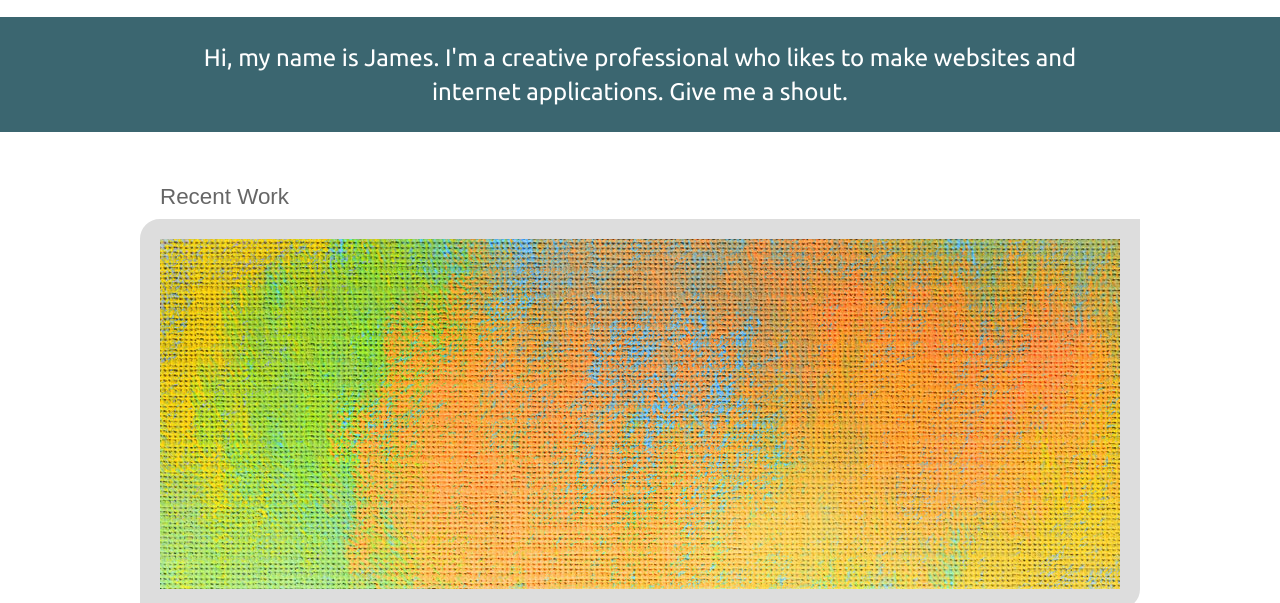
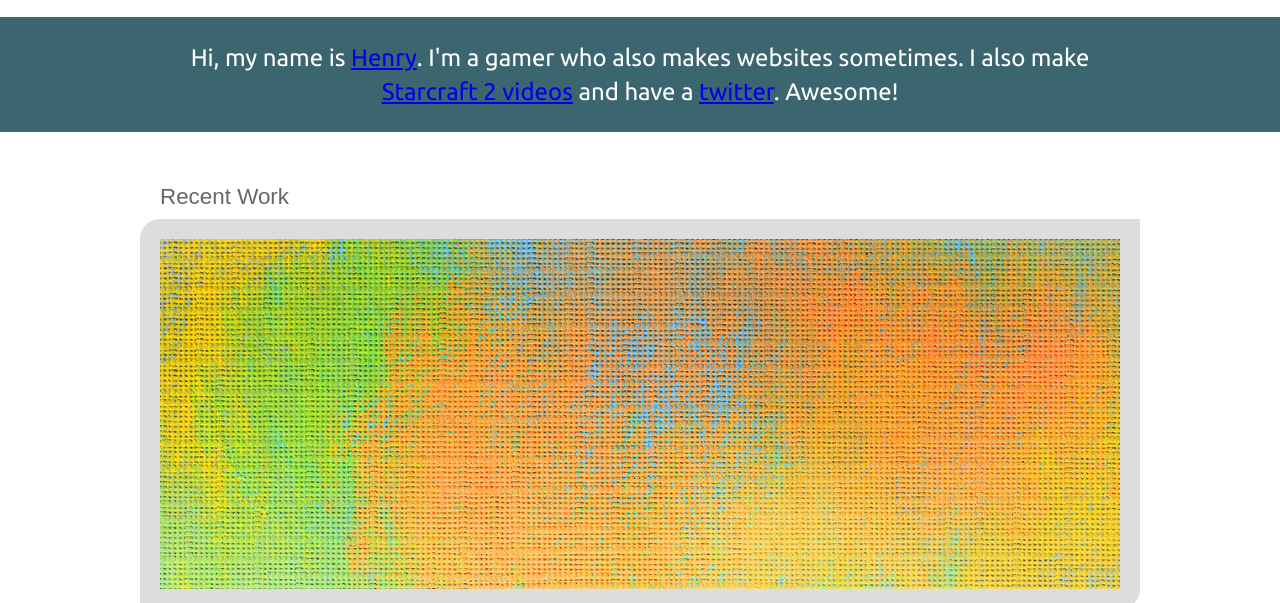
Before and after one commit to Vapor64/vapor64, a plain HTML site: page index.html in a window 1280 px wide. Shown: the part 156-759 px from the top of the page. Drawn offline with Linux system fonts and the light colour scheme; a web font is replaced by a local one.

Commit message:
vapor64 edit

```diff
--- a/index.html
+++ b/index.html
@@ -27,7 +27,7 @@
 
 	<div id="masthead">
 
-		<h2>Hi, my name is James. I'm a creative professional who likes to make websites and internet applications. Give me a shout.</h2>
+		<h2>Hi, my name is <a href="http://www.facebook.com/vapor64">Henry</a>. I'm a gamer who also makes websites sometimes. I also make <a href="http://www.youtube.com/user/vapor64x">Starcraft 2 videos</a> and have a <a href="http://www.twitter.com/vapor64x">twitter</a>. Awesome!</h2>
 
 	</div>
 
```
